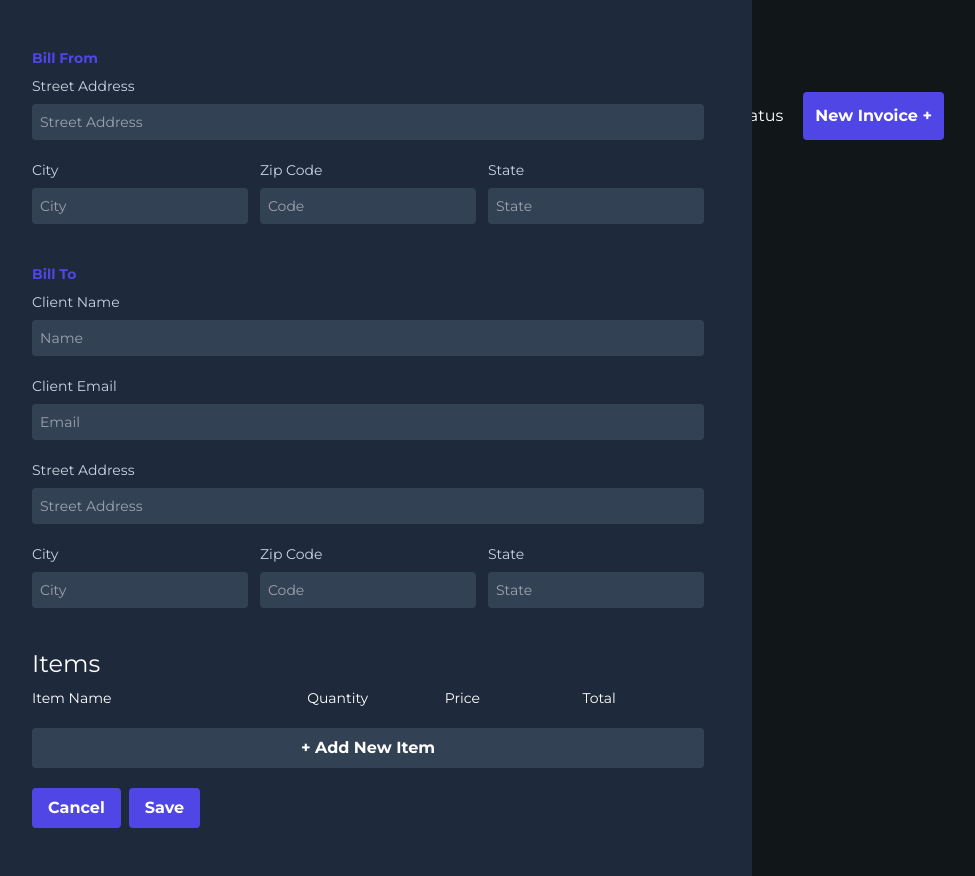
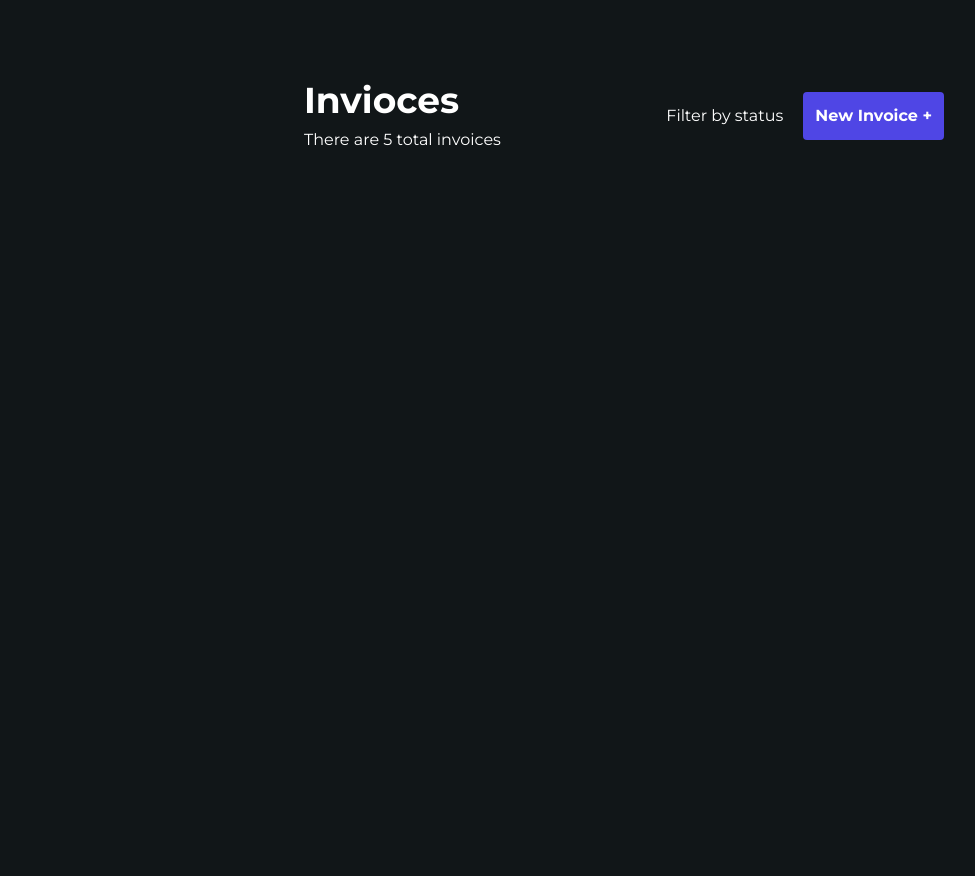
Before and after one commit to georgemejia/vue-firebase-invoice, a Vue app: page / in a window 1280 px wide. Shown: the whole page, without its empty margins (16-991 px from the left). After the commit the page ends 800 px from the top, so only its background shows below. Built offline with nearby package versions, Linux system fonts and the light colour scheme.

Commit message:
updated open and close modal functions to toggle the modal

```diff
--- a/src/App.vue
+++ b/src/App.vue
@@ -1,8 +1,8 @@
 <template>
   <main class="mt-20">
-    <InvoiceNavbar @open-modal="showModal" />
+    <InvoiceNavbar />
     <InvoiceList />
-    <InvoiceModal v-if="isModalVisible" @close-modal="closeModal" />
+    <InvoiceModal v-if="isModalVisible" />
   </main>
 </template>
 
@@ -21,20 +21,12 @@ export default {
   },
   setup() {
     const store = useStore()
-    // function get data from vuex
+
     const isModalVisible = computed(() => {
       return store.state.isModalVisible
     })
-    // function calls vuex function
-    function showModal() {
-      store.commit('showModal')
-    }
-    // function calls vuex function
-    function closeModal() {
-      store.commit('closeModal')
-    }
 
-    return { store, isModalVisible, showModal, closeModal }
+    return { store, isModalVisible }
   }
 }
 </script>
--- a/src/components/InvoiceModal.vue
+++ b/src/components/InvoiceModal.vue
@@ -76,7 +76,7 @@
 
       <button
         class="text-white font-bold rounded bg-indigo-600 py-2 px-4"
-        @click="close">
+        @click="toggleModal">
         Cancel
       </button>
 
@@ -115,16 +115,16 @@ export default {
       billToState: ''
     })
 
-    function close() {
-      emit('closeModal')
+    function save() {
+      store.commit('addInvoiceToList', invoice)
+      toggleModal()
     }
 
-    function save() {
-      store.commit('addInvoiceToList', invoice)
-      close()
+    function toggleModal() {
+      store.commit('toggleModal')
     }
 
-    return { invoice, store, close, save }
+    return { invoice, store, close, save, toggleModal }
   }
 }
 </script>
--- a/src/components/InvoiceModalItems.vue
+++ b/src/components/InvoiceModalItems.vue
@@ -11,13 +11,13 @@
     <!-- table rows that will be added on -->
     <div class="grid grid-cols-5 gap-x-4 mb-5" v-for="(item, index) in items" :key="index">
       <div class="col-span-2">
-        <input class="block w-full bg-slate-700 rounded" type="text">
+        <input class="block w-full bg-slate-700 rounded text-white text-base p-2" type="text">
       </div>
       <div>
-        <input class="block w-full bg-slate-700 rounded" type="text">
+        <input class="block w-full bg-slate-700 rounded text-white p-2" type="text">
       </div>
       <div>
-        <input class="block w-full bg-slate-700 rounded" type="text">
+        <input class="block w-full bg-slate-700 rounded text-white p-2" type="text">
       </div>
       <div class="text-white">{{ item.total }}</div>
     </div>
--- a/src/components/InvoiceNavbar.vue
+++ b/src/components/InvoiceNavbar.vue
@@ -8,7 +8,7 @@
       <p class="text-white mr-5">Filter by status</p>
       <button
         class="text-white font-bold bg-indigo-600 p-3 rounded"
-        @click="open">
+        @click="toggleModal">
         New Invoice +
       </button>
     </div>
@@ -16,19 +16,16 @@
 </template>
 
 <script>
+import { useStore } from 'vuex'
 export default {
-  emits: ['openModal'],
-  setup(props, { emit }) {
+  setup() {
+    const store = useStore()
 
-    function open() {
-      emit('openModal')
+    function toggleModal() {
+      store.commit('toggleModal')
     }
 
-    return { open }
+    return { toggleModal }
   }
 }
 </script>
-
-<style>
-
-</style>
--- a/src/store/index.js
+++ b/src/store/index.js
@@ -3,16 +3,13 @@ import { createStore } from 'vuex'
 export default createStore({
   state() {
     return {
-      isModalVisible: true,
+      isModalVisible: false,
       invoices: []
     }
   },
   mutations: {
-    showModal(state) {
-      state.isModalVisible = true
-    },
-    closeModal(state) {
-      state.isModalVisible = false
+    toggleModal(state) {
+      state.isModalVisible = !state.isModalVisible
     },
     addInvoiceToList(state, payload) {
       state.invoices.push(payload)
```
